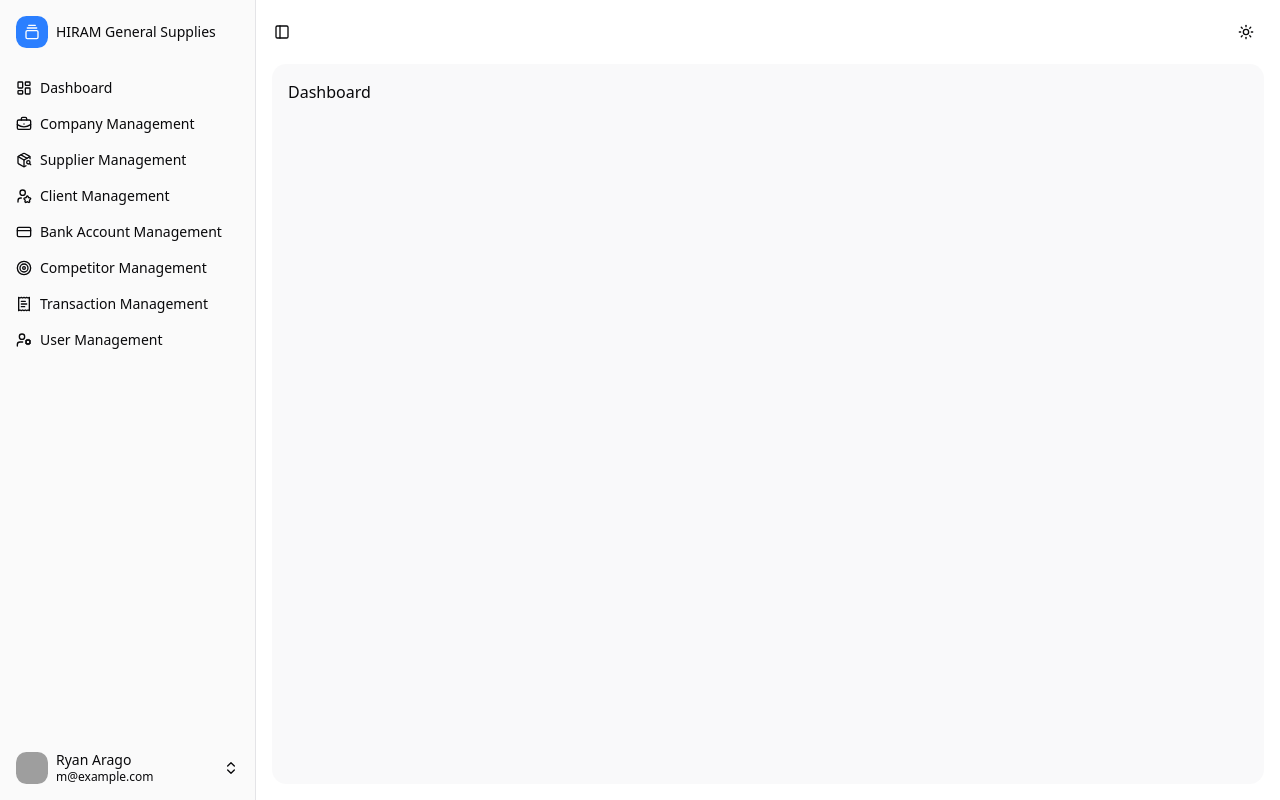
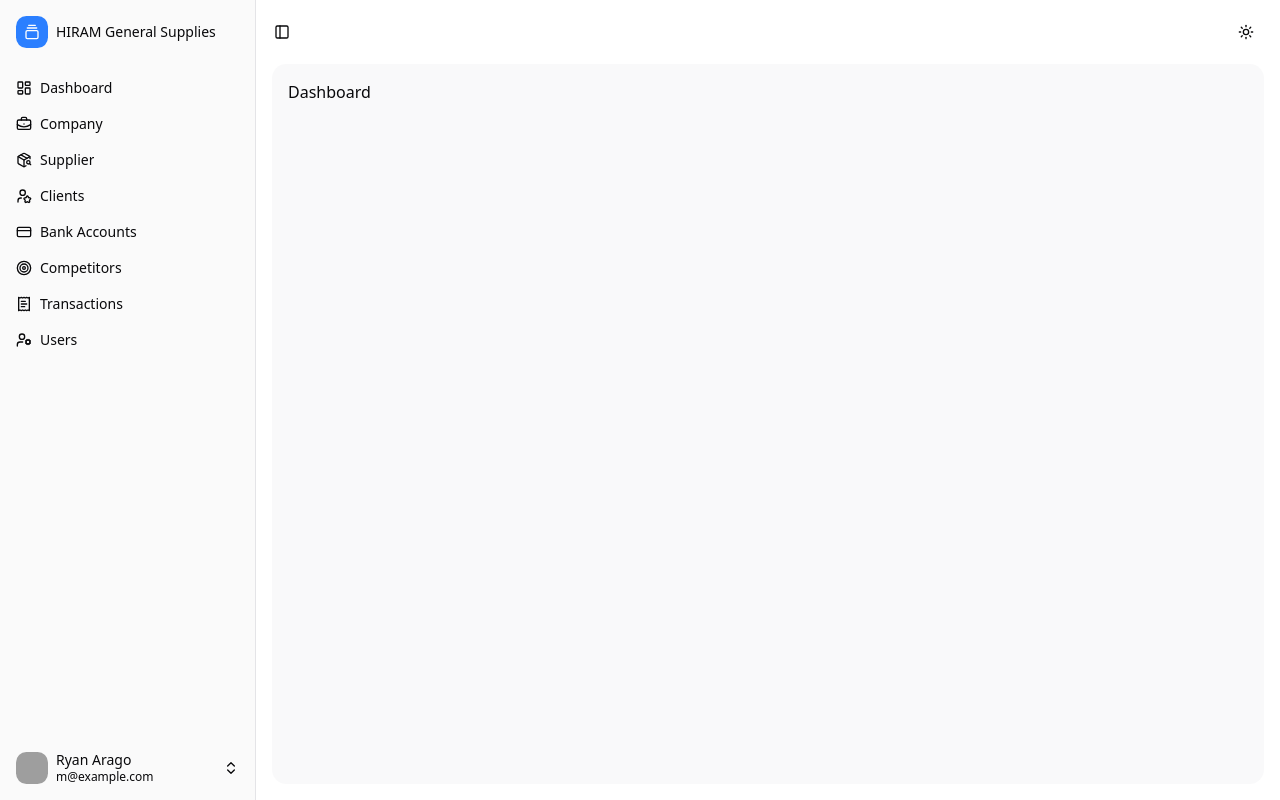
Before and after one commit to theharoldroyce/teknokrat_hirams, a Next.js app: page /dashboard in a window 1280 px wide. Built offline with nearby package versions, Linux system fonts and the light colour scheme; grey boxes are pictures that could not be loaded.

Commit message:
changes on nav titles

```diff
--- a/components/app-sidebar.jsx
+++ b/components/app-sidebar.jsx
@@ -80,7 +80,7 @@ const data = {
       ],
     },
     {
-      title: 'Company Management',
+      title: 'Company',
       url: '#',
       icon: BriefcaseBusiness,
       items: [
@@ -99,7 +99,7 @@ const data = {
       ],
     },
     {
-      title: 'Supplier Management',
+      title: 'Supplier',
       url: '#',
       icon: PackageSearch,
       items: [
@@ -122,7 +122,7 @@ const data = {
       ],
     },
     {
-      title: 'Client Management',
+      title: 'Clients',
       url: '#',
       icon: UserStar,
       items: [
@@ -145,7 +145,7 @@ const data = {
       ],
     },
     {
-      title: 'Bank Account Management',
+      title: 'Bank Accounts',
       url: '#',
       icon: CreditCard,
       items: [
@@ -168,7 +168,7 @@ const data = {
       ],
     },
     {
-      title: 'Competitor Management',
+      title: 'Competitors',
       url: '#',
       icon: Target,
       items: [
@@ -191,7 +191,7 @@ const data = {
       ],
     },
     {
-      title: 'Transaction Management',
+      title: 'Transactions',
       url: '#',
       icon: ReceiptText,
       items: [
@@ -214,27 +214,27 @@ const data = {
       ],
     },
     {
-      title: 'User Management',
-      url: '#',
+      title: 'Users',
+      url: '/dashboard/admin/users',
       icon: UserCog,
-      items: [
-        {
-          title: 'General',
-          url: '#',
-        },
-        {
-          title: 'Team',
-          url: '#',
-        },
-        {
-          title: 'Billing',
-          url: '#',
-        },
-        {
-          title: 'Limits',
-          url: '#',
-        },
-      ],
+      // items: [
+      //   {
+      //     title: 'General',
+      //     url: '#',
+      //   },
+      //   {
+      //     title: 'Team',
+      //     url: '#',
+      //   },
+      //   {
+      //     title: 'Billing',
+      //     url: '#',
+      //   },
+      //   {
+      //     title: 'Limits',
+      //     url: '#',
+      //   },
+      // ],
     },
   ],
   projects: [
```
Also changed, not shown: app/dashboard/admin/users/page.jsx (added).
